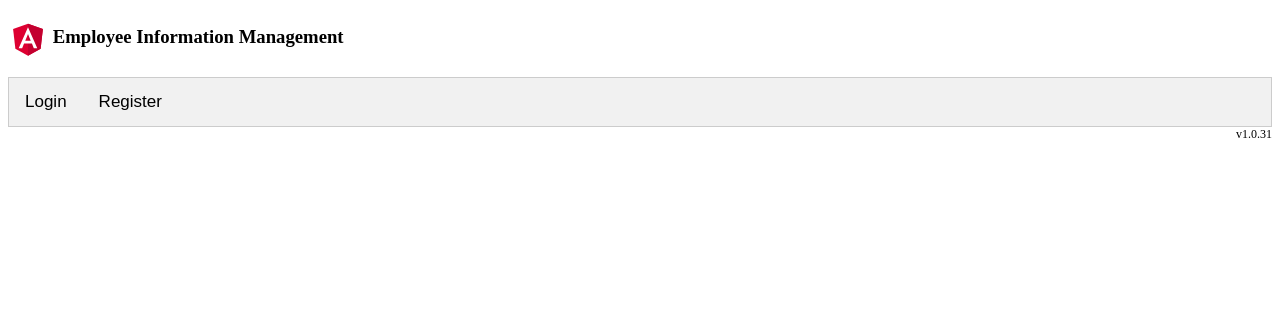
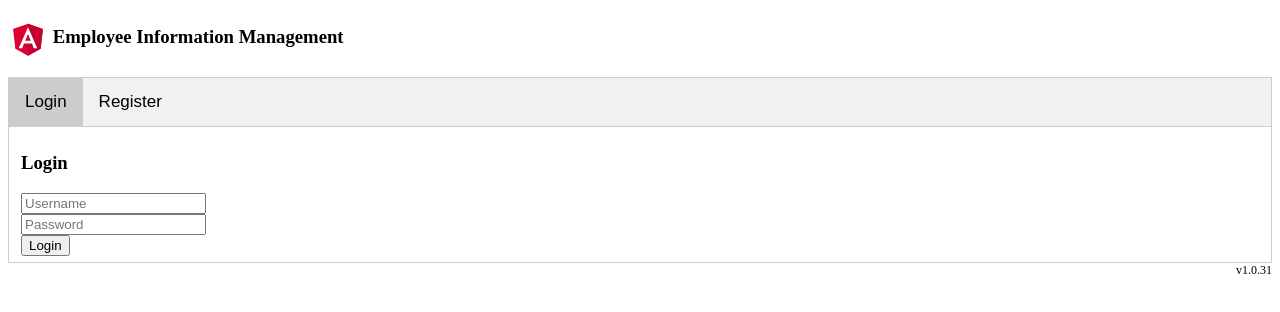
Before and after one commit to ChaitanyaKadamati/Angular-EmpInfoSystem, an Angular app: page / in a window 1280 px wide. Shown: the top 312 px of the page. Built offline with nearby package versions, Linux system fonts and the light colour scheme.

Commit message:
6 files modified

```diff
--- a/src/app/auth/authentication.service.ts
+++ b/src/app/auth/authentication.service.ts
@@ -24,6 +24,7 @@ export class AuthenticationService {
   logout() { this.currentUser = null; }
 
   register(userinfo: UserInfo) {
+    console.log("Args : " + userinfo);
     let result = true;
     const authorizeduser = this.userCredentials.filter(x => x.username == userinfo.username && userinfo.password == x.password);
     if (authorizeduser.length == 1) {
--- a/src/app/auth/authentication/authentication.component.html
+++ b/src/app/auth/authentication/authentication.component.html
@@ -1,18 +1,14 @@
-<div class="tab" >
-  <button class="tablinks" (click)="openTab(event, 'Login')">Login</button>
-  <button class="tablinks" (click)="openTab(event, 'Register')">Register</button>
+<div class="tab">
+	<button class="tablinks" (click)="openTab(event, 'Login' )" [class.active]="activeTab=='Login'">Login</button>
+  <button class="tablinks" (click)="openTab(event, 'Register')" [class.active]="activeTab=='Register'">Register</button>
 </div>
 
-<div id="Login" class="tabcontent">
+<div id="Login" class="tabcontent" >
   <h3>Login</h3>
   <app-login></app-login>
 </div>
 
-<div id="Register" class="tabcontent">
+<div id="Register" class="tabcontent" >
   <h3>Register</h3>
   <app-register></app-register>
 </div>
-
-<script>
-
-</script>
--- a/src/app/auth/authentication/authentication.component.ts
+++ b/src/app/auth/authentication/authentication.component.ts
@@ -8,7 +8,7 @@ import { AuthenticationService } from '../authentication.service';
   styleUrls: ['./authentication.component.css']
 })
 export class AuthenticationComponent implements OnInit {
-
+activeTab = '';
   constructor(private authService: AuthenticationService, private router: Router) { }
 
   ngOnInit() {
@@ -17,11 +17,12 @@ export class AuthenticationComponent implements OnInit {
       this.router.navigate(['employeesList']);
     } else {
       // Open Login tab by default
+      this.openTab(null,'Login');
     }
   }
 
   openTab(evt, tabName) {
-    console.log('OpenTab : '+ evt + tabName);
+    this.activeTab = tabName;
     var i, tabcontent, tablinks;
     tabcontent = document.getElementsByClassName("tabcontent");
     for (i = 0; i < tabcontent.length; i++) {
@@ -32,6 +33,6 @@ export class AuthenticationComponent implements OnInit {
       tablinks[i].className = tablinks[i].className.replace(" active", "");
     }
     document.getElementById(tabName).style.display = "block";
-    evt.currentTarget.className += " active";
+    //evt.currentTarget.className += " active";
   }
 }
--- a/src/app/auth/login/login.component.ts
+++ b/src/app/auth/login/login.component.ts
@@ -12,4 +12,7 @@ export class LoginComponent implements OnInit {
   ngOnInit() {
   }
 
+  login(formData) {
+
+  }
 }
--- a/src/app/auth/register/register.component.html
+++ b/src/app/auth/register/register.component.html
@@ -1,4 +1,4 @@
-<form #form="ngForm" (ngSubmit)="login(form)">
+<form #form="ngForm" (ngSubmit)="register(form)">
   <input type="text" name="username" #username="ngModel" ngModel required placeholder="Username"> <br>
   <input type="text" name="password" #password="ngModel" ngModel required placeholder="Password"><br>
   <button>Register</button>
--- a/src/app/auth/register/register.component.ts
+++ b/src/app/auth/register/register.component.ts
@@ -15,4 +15,7 @@ export class RegisterComponent implements OnInit {
 
   }
 
+  register(formData) {
+    this.authService.register({ username: formData.value.username, password: formData.value.password });
+  }
 }
```
